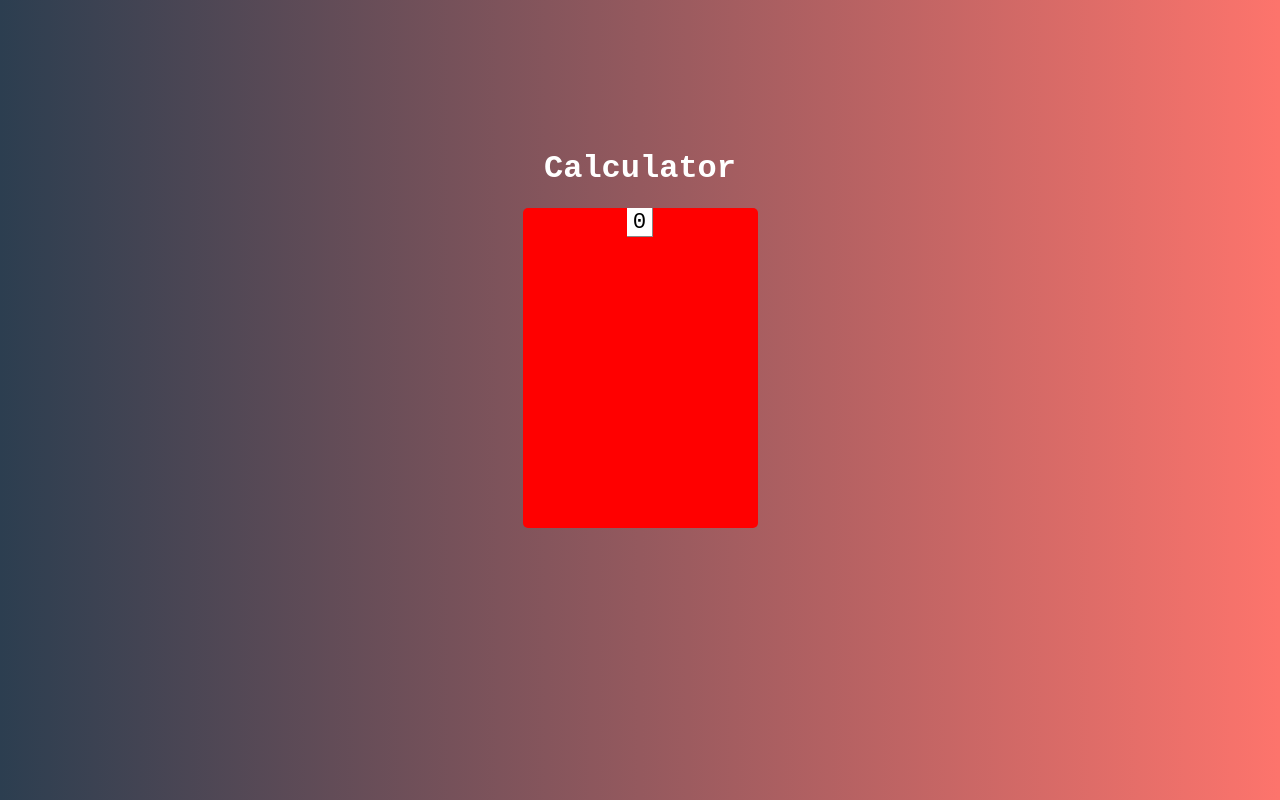
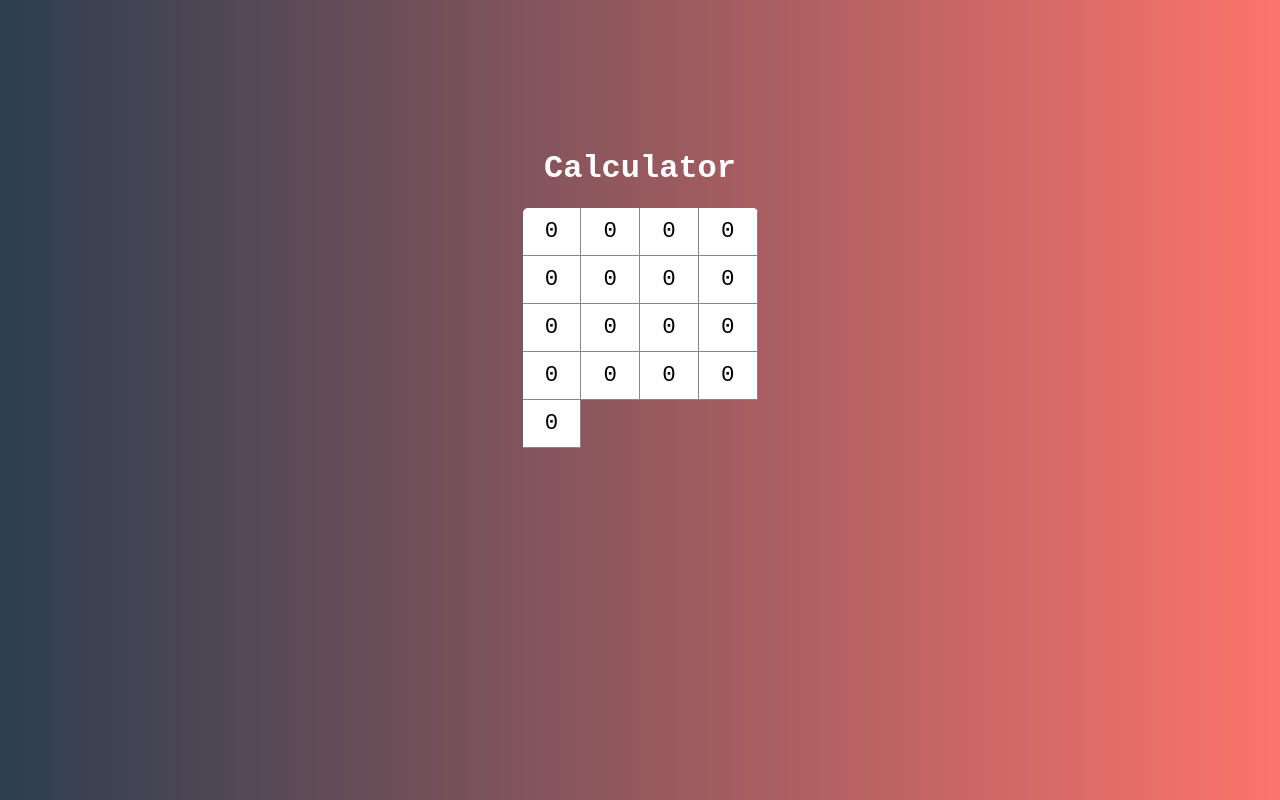
Before and after one commit to Norton794/calculadora, a React (Create React App) app: page / in a window 1280 px wide. Built offline with nearby package versions, Linux system fonts and the light colour scheme.

Commit message:
estilo dos botoes no calculator

```diff
--- a/src/components/Button.jsx
+++ b/src/components/Button.jsx
@@ -7,6 +7,7 @@
     border: "none",
     borderRight: "solid 1px #888",
     borderBottom: '1px solid #888',
+    outline: 'none',
   };
 
   return <button style={style} className="button">0</button>;
--- a/src/main/Calculator.css
+++ b/src/main/Calculator.css
@@ -1,7 +1,9 @@
-.calculator{
-    height: 320px;
-    width: 235px;
-    border-radius: 5px;
-    overflow: hidden;
-    background-color: red;
+.calculator {
+  height: 320px;
+  width: 235px;
+  border-radius: 5px;
+  overflow: hidden;
+  display: grid;
+  grid-template-columns: repeat(4, 25%);
+  grid-template-rows: 48px 48px 48px 48px 48px;
 }
--- a/src/main/Calculator.jsx
+++ b/src/main/Calculator.jsx
@@ -5,7 +5,23 @@
   render() {
     return (
       <div className="calculator">
-        <Button />
+        <Button label="AC" />
+        <Button label="/" />
+        <Button label="7" />
+        <Button label="8" />
+        <Button label="9" />
+        <Button label="*" />
+        <Button label="4" />
+        <Button label="5" />
+        <Button label="6" />
+        <Button label="-" />
+        <Button label="1" />
+        <Button label="2" />
+        <Button label="3" />
+        <Button label="+" />
+        <Button label="0" />
+        <Button label="." />
+        <Button label="=" />
       </div>
     );
   }
```
